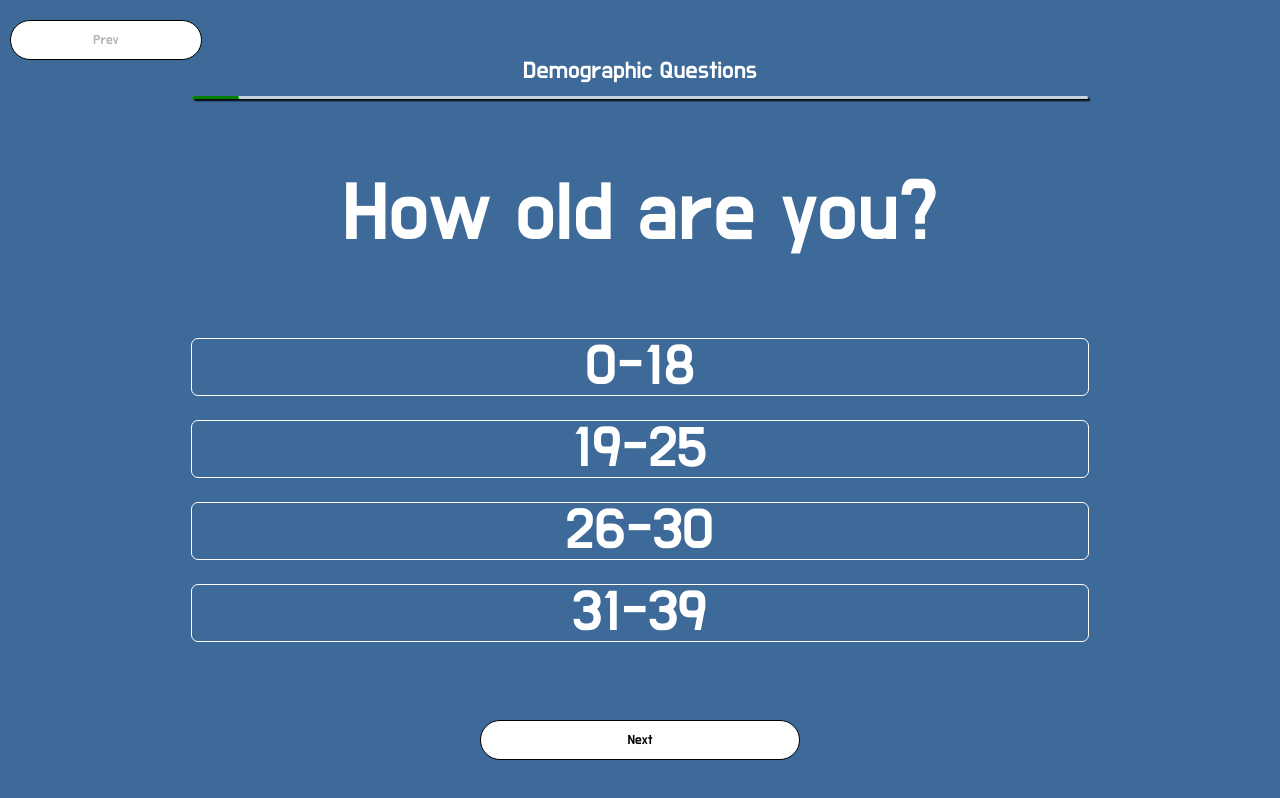
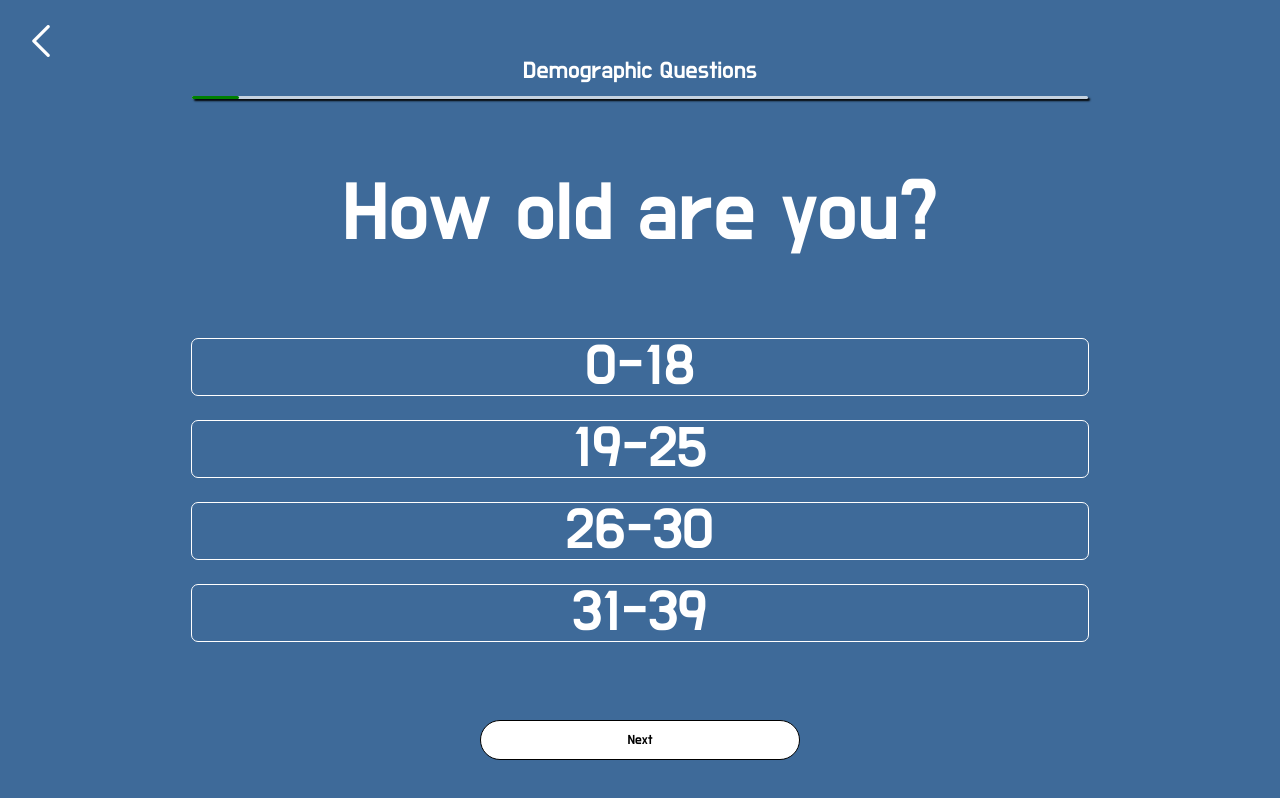
Before and after one commit to lukematthewsh/Flyin-Ryan, a React app in the folder client/: page /questions in a window 1280 px wide. Built offline with nearby package versions, Linux system fonts and the light colour scheme; some packages are replaced by stand-ins of ours.

Commit message:
created a back button on the questions page

```diff
--- a/client/src/Components/App.js
+++ b/client/src/Components/App.js
@@ -147,6 +147,9 @@ class App extends React.Component {
           googleHandler={this.googleHandler}
           logOut={this.logOut} />} />
         </Switch>
+
+        {/* <Questions /> */}
+
       </div>
     )
   }
--- a/client/src/Components/Questions.js
+++ b/client/src/Components/Questions.js
@@ -5,6 +5,7 @@ import QuestionCard from './QuestionCard.js'
 import { database, auth } from '../firebaseApp.js'
 import Progress from './ProgressBar'
 import styled from 'styled-components'
+import backButton from '../images/arrow-invert.png'
 
 
 const ProgressBarContainer = styled.div`
@@ -138,11 +139,10 @@ class Questions extends React.Component {
 
             <div id="questions-wrapper">
                 <div id='buttonWrapper'>
-                    <button
-                        id="prevButton"
-                        onClick={this.prevQuestion}
-                        disabled={question.index === 0}
-                    >Prev</button>
+                    <img id='backButton'
+                        onClick={question.index !== 0 ? this.prevQuestion : null}
+                        src={backButton}
+                        alt='back button' />
                 </div>
                 <ProgressBarContainer>
                     <div id='questionTitleWrapper'>
--- a/client/src/Css/Questions.css
+++ b/client/src/Css/Questions.css
@@ -7,17 +7,24 @@
     background-color: #3e6a99;
 }
 
+#backButton{
+    height: 4vh;
+    z-index: 50;
+    position: fixed;
+    margin-top: 25px;
+    margin-left: 25px;
+    transform: rotate(90deg);
+}
+
 #prevButton {
     width: 15vw;
     height: 5vh;
-    margin-top: 20px;
-    margin-left: 10px;
+
     border: 1px solid black;
     border-radius: 20px;
     background-color: white;
     font-family: 'Do Hyeon', sans-serif;
-    z-index: 50;
-    position: fixed;
+
 }
 
 #question-header-container {
```
Also changed, not shown: client/src/images/arrow-invert.png (added).
